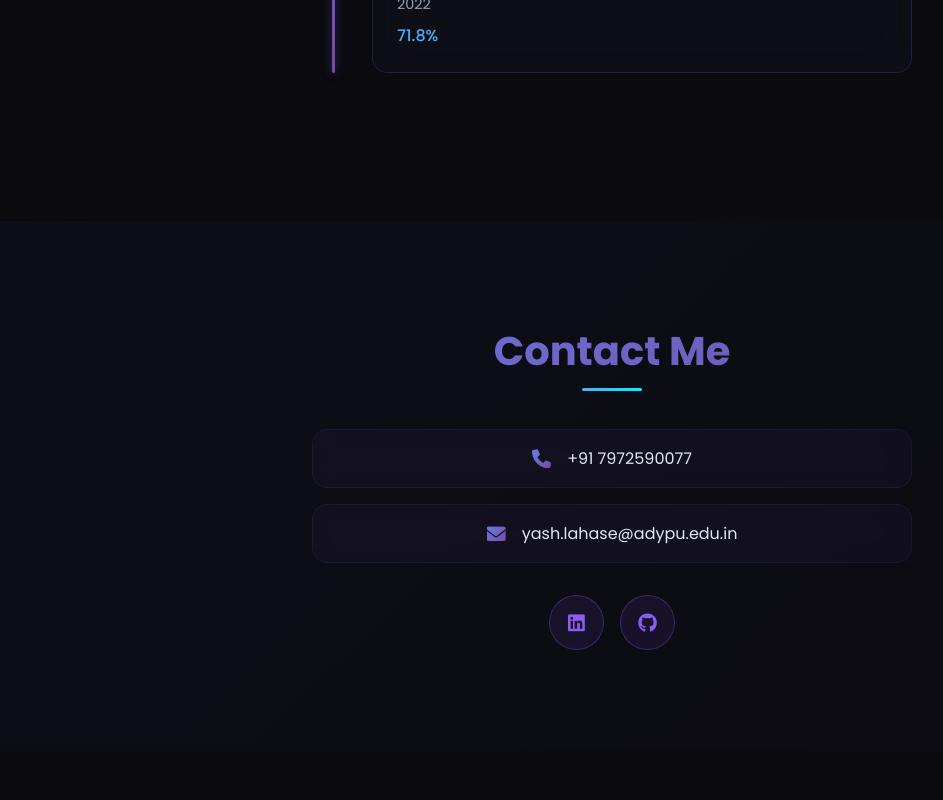
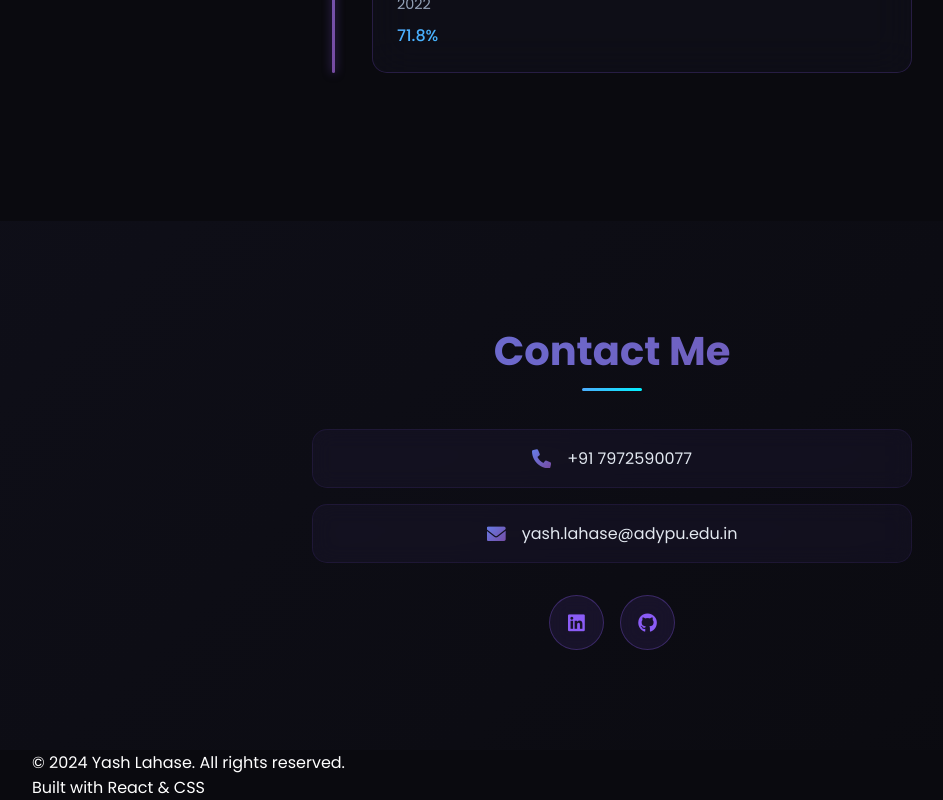
Before and after one commit to yashlahase/Portfolio, a React (Create React App) app: page / in a window 1280 px wide. Shown: the part 5180-5980 px from the top of the page, without its empty margins (28-971 px from the left). Before the commit the page ends 5930 px from the top, so only its background shows below. Built offline with nearby package versions, Linux system fonts and the light colour scheme.

Commit message:
add Footer component

```diff
--- a/src/App.js
+++ b/src/App.js
@@ -9,6 +9,7 @@
 import Robotics from './components/Robotics';
 import Education from './components/Education';
 import Contact from './components/Contact';
+import Footer from './components/Footer';
 
 const App = () => {
   const [isLoaded, setIsLoaded] = useState(false);
@@ -44,7 +45,6 @@
 
   return (
     <div className={`app ${isLoaded ? 'loaded' : ''}`}>
-      {/* Custom Cursor */}
       <div
         className={`cursor ${isHovering ? 'hover' : ''}`}
         style={{
@@ -59,8 +59,6 @@
           top: `${cursorPos.y}px`
         }}
       />
-
-
       <Navbar />
       <Hero />
       <About />
@@ -70,7 +68,7 @@
       <Robotics />
       <Education />
       <Contact />
-
+      <Footer />
     </div>
   );
 };
--- a/src/components/Footer.js
+++ b/src/components/Footer.js
@@ -0,0 +1,16 @@
+import React from 'react';
+
+const Footer = () => {
+  return (
+    <footer className="footer">
+      <div className="container">
+        <div className="footer-content">
+          <p>&copy; 2024 Yash Lahase. All rights reserved.</p>
+          <p>Built with React & CSS</p>
+        </div>
+      </div>
+    </footer>
+  );
+};
+
+export default Footer;
```
